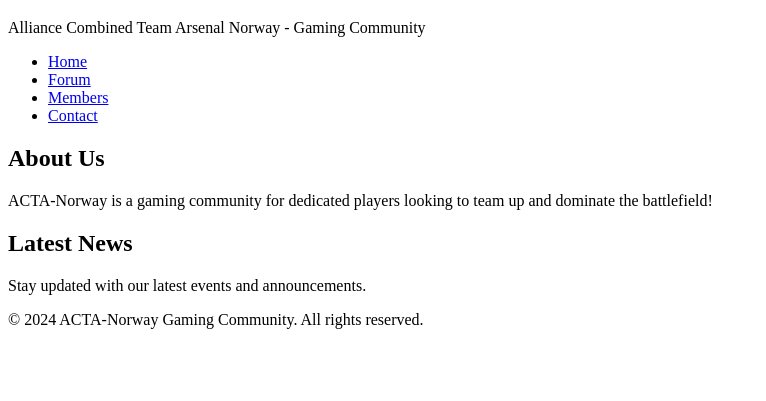
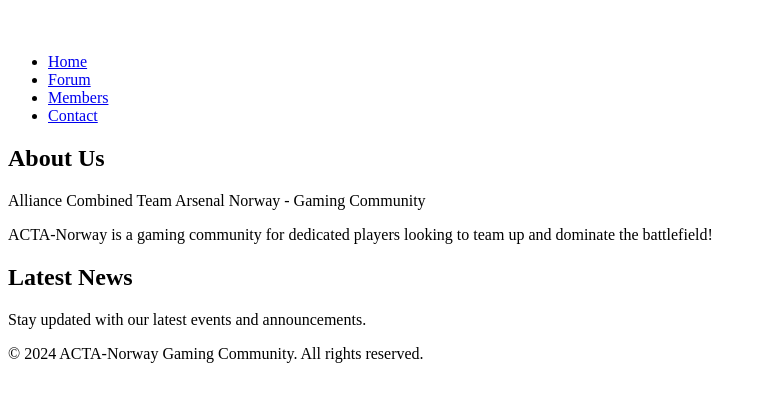
Before and after one commit to Papagon2/ACTA-Norge-WebPage, a plain HTML site: page index.html in a window 1280 px wide. Shown: the part 61-462 px from the top of the page, without its empty margins (0-766 px from the left). Drawn offline with Linux system fonts and the light colour scheme.

Commit message:
Some html structure

```diff
--- a/index.html
+++ b/index.html
@@ -8,8 +8,12 @@
 </head>
 <body>
     <header>
+        <div>
             <h1>Welcome to ACTA-Norway</h1>
-        <p>Alliance Combined Team Arsenal Norway - Gaming Community</p>
+            <div>
+                <img src="" alt="">
+            </div>
+
             <nav>
                 <ul>
                     <li><a href="link/index.html">Home</a></li>
@@ -18,11 +22,13 @@
                     <li><a href="link/contact.html">Contact</a></li>
                 </ul>
             </nav>
+        </div>
     </header>
 
     <main>
         <section>
             <h2>About Us</h2>
+            <p>Alliance Combined Team Arsenal Norway - Gaming Community</p>
             <p>ACTA-Norway is a gaming community for dedicated players looking to team up and dominate the battlefield!</p>
         </section>
 
```
Lines whose indentation alone changed are shown as unchanged.
